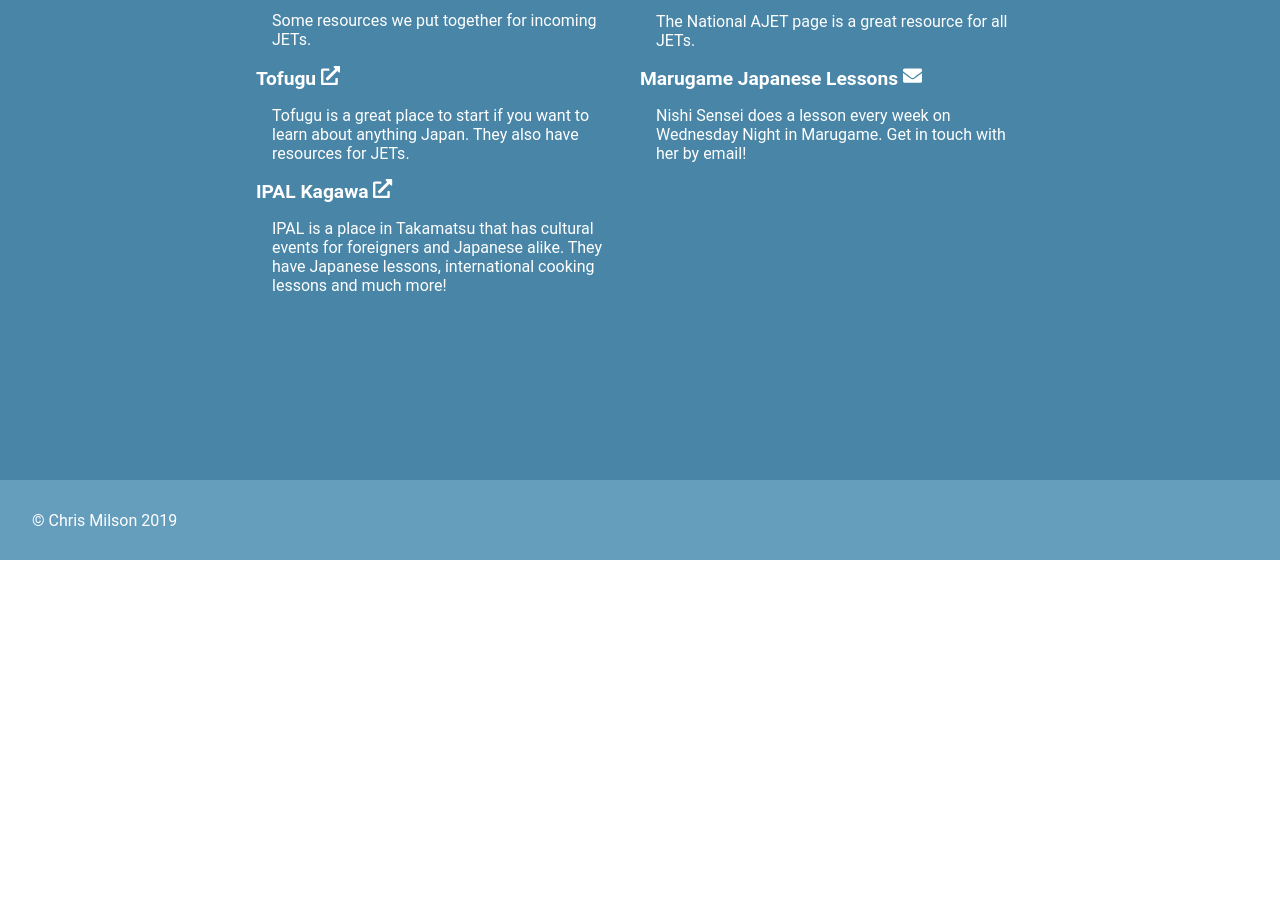
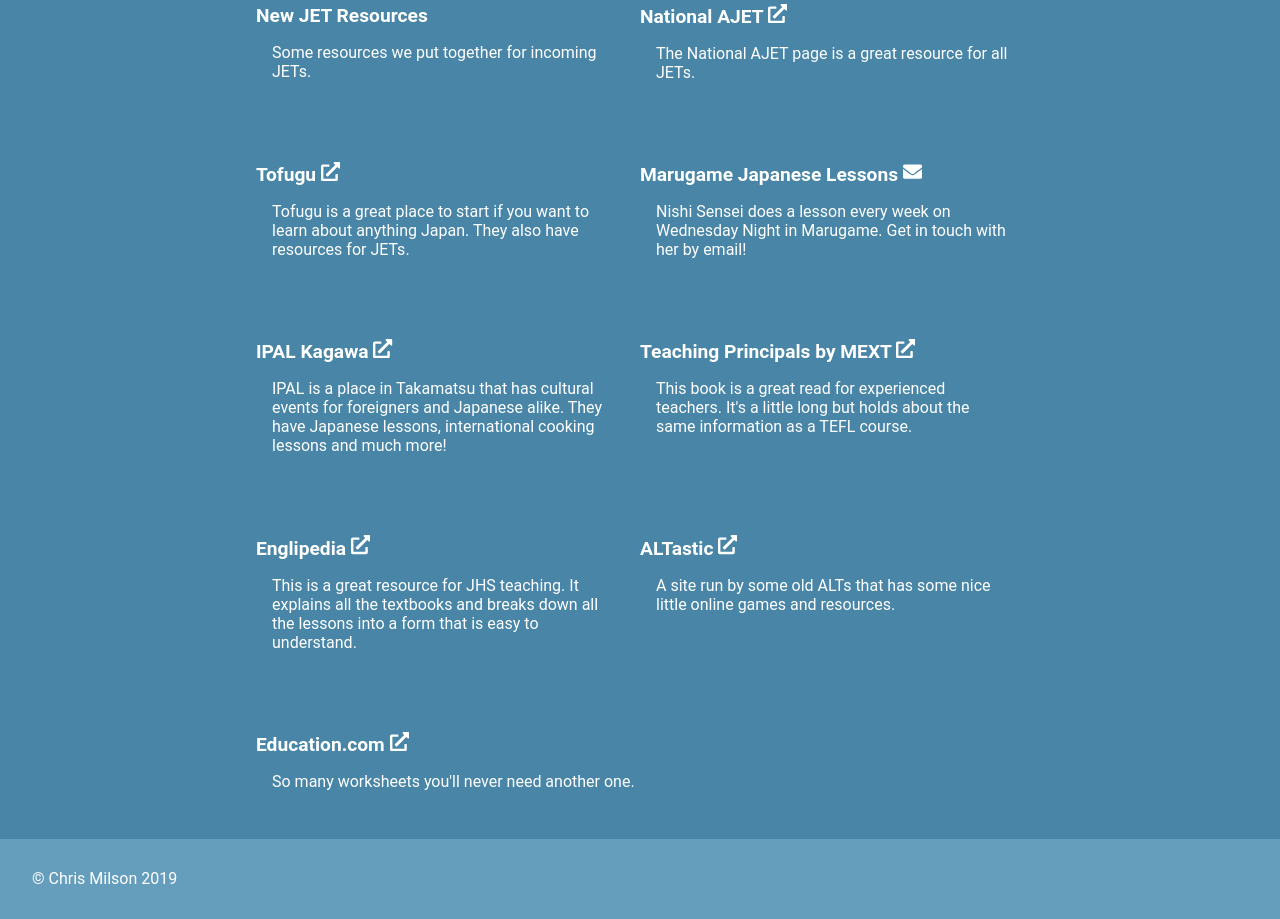
Before and after one commit to chrismilson/kagawa-ajet-website, a React (Create React App) app in the folder client/: page /resources in a window 1280 px wide. Shown: the part 240-1159 px from the top of the page. Before the commit the page ends 800 px from the top, so only its background shows below. Built offline with nearby package versions, Linux system fonts and the light colour scheme.

Commit message:
Add more external resources

```diff
--- a/client/src/pages/Resources.js
+++ b/client/src/pages/Resources.js
@@ -64,6 +64,39 @@ var res = [
       IPAL is a place in Takamatsu that has cultural events for foreigners
       and Japanese alike. They have Japanese lessons, international cooking
       lessons and much more!
+    `
+  },
+  {
+    name: 'Teaching Principals by MEXT',
+    type: 'link',
+    link: 'http://www.britishcouncil.jp/sites/britishcouncil.jp/files/alt-handbook-en_0.pdf',
+    description: `
+      This book is a great read for experienced teachers. It's a little long but holds about the same information as a TEFL course.
+    `
+  },
+  {
+    name: 'Englipedia',
+    type: 'link',
+    link: 'http://www.englipedia.net/',
+    description: `
+      This is a great resource for JHS teaching. It explains all the textbooks and breaks down all the lessons into a form that is easy to understand.
+    `
+  },
+  {
+    name: 'ALTastic',
+    type: 'link',
+    link: 'http://www.altastic.com/',
+    description: `
+      A site run by some old ALTs that has some nice little online games and
+      resources.
+    `
+  },
+  {
+    name: 'Education.com',
+    type: 'link',
+    link: 'https://www.education.com/worksheets/ela/',
+    description: `
+      So many worksheets you'll never need another one.
     `
   }
 ]
--- a/client/src/pages/Resources.scss
+++ b/client/src/pages/Resources.scss
@@ -1,4 +1,9 @@
 .Resources {
+    display: flex;
+    flex-direction: column;
+    justify-items: center;
+    align-items: center;
+
     .res-list {
         display: flex;
         flex-wrap: wrap;
@@ -9,7 +14,9 @@
     }
 
     .ResourceMemo {
-        width: 50%;
+        flex: 1;
+        flex-basis: 50%;
+        padding: 2rem 0;
 
         .title {
             font-size: 1.2rem;
@@ -29,7 +36,7 @@
         }
 
         .Resource {
-            width: 100%;
+            flex-basis: 100%
         }
     }
 }
```
